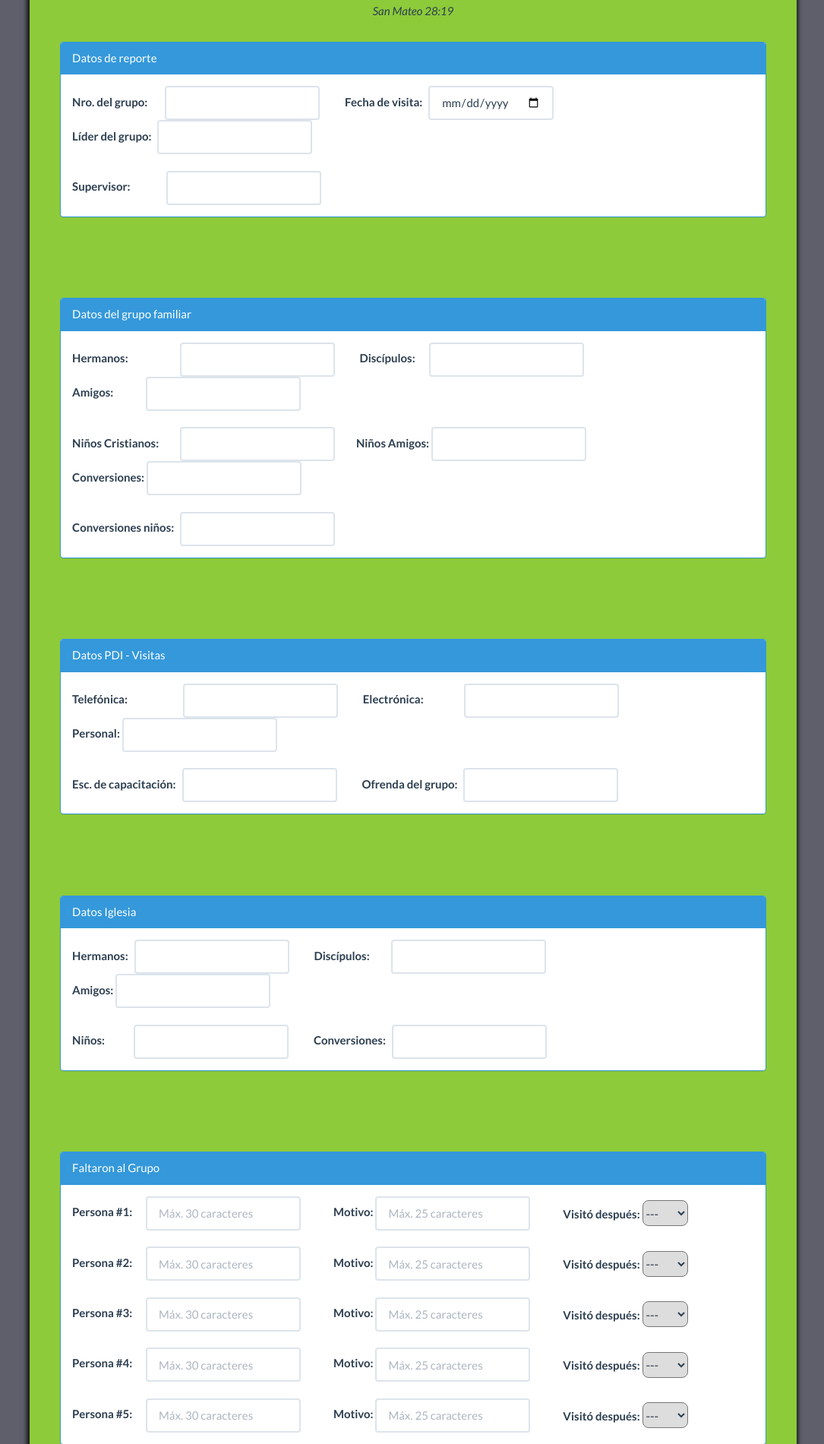
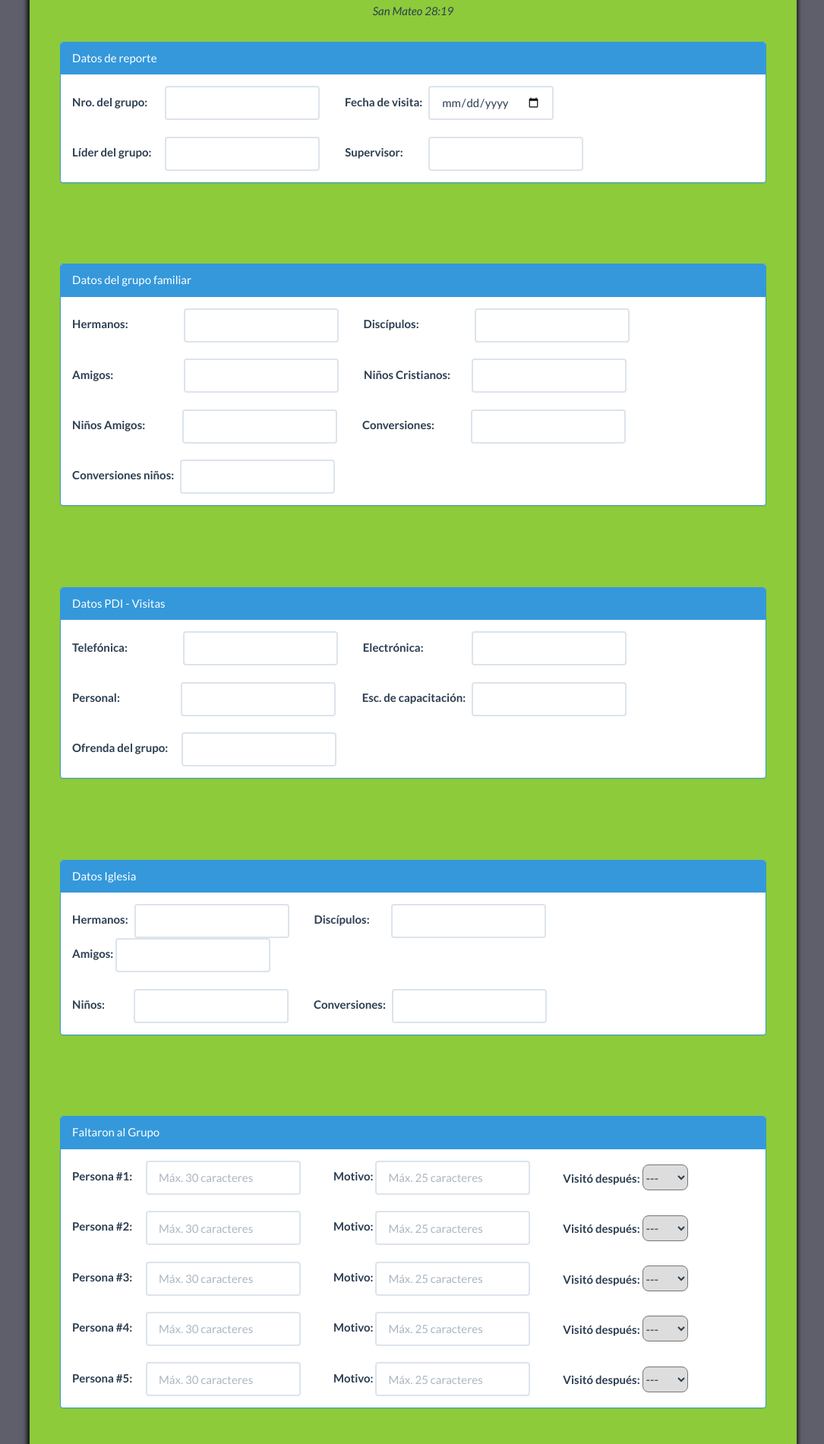
Before and after one commit to salocin0430/SGE, a Django app: page /grupos/crear in a window 1280 px wide. Shown: the part 303-2204 px from the top of the page at 76% size, without its empty margins (96-1181 px from the left). Run offline with Django 3.2, Linux system fonts and the light colour scheme; a user stored in the database is signed in; parts of the project's set-up code (start-up, migrations or seed data) failed here and were passed over; some libraries are stand-ins or nearby versions.

Commit message:
Proyecto terminado con Graficas

```diff
--- a/apps/usuario/views.py
+++ b/apps/usuario/views.py
@@ -77,7 +77,6 @@ def info_usuario(self,pk):
 
 		p.setFont("Times-Bold", 19)
 		p.drawString(140, 760, u"INFORMACIÓN DE MEMBRESIA")
-		p.drawImage('static/imagenes/logo_pdf.png' , 480, 735, width=75, height=75)
 		y_nombre = 715
 		cadena=str(miembros.nombres)+ " "+ str(miembros.apellidos)
 		y_ocupacion = 0
@@ -160,7 +159,7 @@ def info_usuario(self,pk):
 			Story.append(foto)
 			foto.drawOn(p, 70, 600)
 		else:
-			p.drawImage('static/imagenes/Empty_profile/empty_profile.png', 70, 600, width=125, height=125)
+			p.drawImage('static/imagenes/logo_pdf.png', 70, 600, width=125, height=125)
 
 		styles = getSampleStyleSheet()
 		doc = SimpleDocTemplate("my_doc.pdf", pagesize=letter)
--- a/iglesia/urls.py
+++ b/iglesia/urls.py
@@ -27,14 +27,14 @@ from apps.usuario.views import pantallaInicio,mision
 
 urlpatterns = [
     url(r'^admin/', admin.site.urls),
-    path('', pantallaInicio, name='pantallaInicio'),
+
     path('mision', mision, name='mision'),
     url(r'^Registro_Membresia/', include('apps.usuario.urls')),
     path('usuario/', include ('apps.usuario.urls', namespace="usuario")),
     path('login/', include ('apps.login.urls', namespace="login")),
     path('asistencia/', include ('apps.asistencia.urls', namespace="asistencia")),
     path('grupos/', include ('apps.grupos.urls', namespace="grupos")),
-    url(r'^accounts/login/',login, {'template_name':'index.html'}, name='loginsession'),
+    url('',login, {'template_name':'index.html'}, name='loginsession'),
     url(r'^logout/',logout_then_login,name='logout'),
     url(r'^reset/password_reset', password_reset,
         {'template_name':'registration/password_reset_form.html',
--- a/templates/base/base.html
+++ b/templates/base/base.html
@@ -70,9 +70,6 @@
 		        <ul class="dropdown-menu">
 		          <li><a href="{% url 'usuario:usuario_listar' %}">Listar Membresia</a></li>
 		          <li><a href="{% url 'usuario:usuario_crear' %}">Registrar Membresia</a></li>
-		          <li class="divider"></li>
-		          <li><a href="{% url 'usuario:conyuge_hijos_listar' %}">Listar Parientes</a></li>
-		          <li><a href="{% url 'usuario:Conyuge_hijosListEdit' %}">Registrar Parientes</a></li>
 		        </ul>
 		        {% endif %}
 		      </li>
--- a/templates/grupos/grupos_formulario.html
+++ b/templates/grupos/grupos_formulario.html
@@ -47,15 +47,15 @@ function DameFecha(){
   <label class="classy" style="margin-right: 5px">Fecha de visita:</label>
     <input input type="date" class="form-control" style="margin-right: 30px" name="fecha_visita" min="1920-01-01" max="DameFecha()"  required>
   </div>
+  <br><br>
+	<div class="form-group">
+		<label class="classy" style="margin-right: 15px" >Líder del grupo:</label>
+	    <input type="text" class="form-control" style="margin-right: 30px" name="lider" required>
+  	</div>
+
 
 	<div class="form-group">
-		<label class="classy" style="margin-right: 5px" >Líder del grupo:</label>
-	    <input type="text" class="form-control" name="lider" required>
-  	</div>
-	<br><br>
-
-	<div class="form-group">
-    <label class="classy" style="margin-right: 45px">Supervisor:</label>
+    <label class="classy" style="margin-right: 30px">Supervisor:</label>
     <input type="text" class="form-control" name="supervisor" required>
   </div>
 </div>
@@ -67,33 +67,33 @@ function DameFecha(){
   <div class="panel-heading">Datos del grupo familiar</div>
   <div class="panel-body">
 	<div class="form-group">
-		<label class="classy" style="margin-right: 65px" >Hermanos:</label>
+		<label class="classy" style="margin-right: 70px" >Hermanos:</label>
 		<input type="number" class="form-control" style="margin-right: 30px" name="hermanos_familiar" required>
   	</div>
 
 	<div class="form-group">
-	    <label class="classy" style="margin-right: 15px" >Discípulos:</label>
+	    <label class="classy" style="margin-right: 70px" >Discípulos:</label>
 		<input type="number" class="form-control" style="margin-right: 30px" name="discipulos_familiar" required>
   	</div>
+	<br><br>
+	<div class="form-group">
+		<label class="classy" style="margin-right: 90px">Amigos:</label>
+	    <input type="number" class="form-control" style="margin-right: 30px"name="amigos_familiar"  required>
+  	</div>
 
-	<div class="form-group">
-		<label class="classy" style="margin-right: 40px">Amigos:</label>
-	    <input type="number" class="form-control" name="amigos_familiar"  required>
-  	</div>
-  	<br><br>
 
 	<div class="form-group">
 		<label class="classy" style="margin-right: 25px">Niños Cristianos:</label>
 		<input type="number" class="form-control" style="margin-right: 25px" name="niños_cristianos"  required>
   	</div>
-
+	<br><br>
   	<div class="form-group">
-		<label class="classy" >Niños Amigos:</label>
-		<input type="number" class="form-control" style="margin-right: 25px" name="niños_amigos"  required>
+		<label class="classy" style="margin-right: 46px">Niños Amigos:</label>
+		<input type="number" class="form-control" style="margin-right: 30px" name="niños_amigos"  required>
   	</div>
 
   	<div class="form-group">
-		<label class="classy" >Conversiones:</label>
+		<label class="classy" style="margin-right: 45px">Conversiones:</label>
 		<input type="number" class="form-control" name="conversiones_familiar"  required>
   	</div>
   	<br><br>
@@ -116,22 +116,22 @@ function DameFecha(){
   	</div>
 
 	<div class="form-group">
-		<label class="classy" style="margin-right: 50px" >Electrónica:</label>
+		<label class="classy" style="margin-right: 60px" >Electrónica:</label>
 		<input type="number" class="form-control" style="margin-right: 30px" name="electronica">
   	</div>
+<br><br>
+	<div class="form-group">
+		<label class="classy"style="margin-right: 77px">Personal:</label>
+	    <input type="number" style="margin-right: 32px" class="form-control" name="personal">
+  	</div>
 
-	<div class="form-group">
-		<label class="classy">Personal:</label>
-	    <input type="number" class="form-control" name="personal">
-  	</div>
-  	<br><br>
 	<div class="form-group">
 		<label class="classy" style="margin-right: 5px">Esc. de capacitación:</label>
 	    <input type="number" class="form-control" style="margin-right: 30px" name="esc_capacitacion">
   	</div>
-
+<br><br>
   	<div class="form-group">
-		<label class="classy" style="margin-right: 5px">Ofrenda del grupo:</label>
+		<label class="classy" style="margin-right: 15px">Ofrenda del grupo:</label>
 	    <input type="number" class="form-control" name="ofrenda_grupo">
   	</div>
  </div>
@@ -284,19 +284,16 @@ function DameFecha(){
   <div class="panel-body">
   <div class="form-group">
 		<label class="classy" >Nuevos convertidos: </label>
-	    <textarea class="form-control" name="nuevos_convertidos" style="margin-right: 40px" cols="40" rows="4"></textarea>
+	    <textarea class="form-control" name="nuevos_convertidos" style="margin-right: 0px" cols="40" rows="4"></textarea>
   </div>
-
+  <br><br>
   <div class="form-group">
-		<label class="classy" >Comentarios: </label>
+		<label class="classy" style="margin-right: 45px" >Comentarios: </label>
 	    <textarea class="form-control" name="comentarios" cols="40" rows="4"></textarea>
   	</div>
 </div>
 </div>
-</div>
-
-
-	<br><br><br><br>
+	<br><br>
 	<div class="row">
 		<div class="col-md-8 col-md-offset-2">
 			<div class="form-group">
@@ -308,6 +305,10 @@ function DameFecha(){
 			</div>
 		</div>
 	</div>
+</div>
+
+
+
 
 </form>
 
--- a/templates/user/user_edit_0.html
+++ b/templates/user/user_edit_0.html
@@ -7,7 +7,7 @@
 <h5 style="text-align: center"><em>         San Mateo 28:19</em></h5>
 
 <br><br><br>
-<form class="navbar-form navbar-left" role="search" method="POST" action="{% url 'login:editar'%}" autocomplete="off">{% csrf_token %}
+<form style="margin-top: -20px" class="navbar-form navbar-left" role="search" method="POST" action="{% url 'login:editar'%}" autocomplete="off">{% csrf_token %}
 	<div class="form-group">
 		<input type="text" class="form-control" placeholder="User" id="miBusqueda" name="value" required>
 		<input type="password" class="form-control" placeholder="Contraseña" id="miBusqueda" name="value1" required>
--- a/templates/vistas/Gestion_Grupos.html
+++ b/templates/vistas/Gestion_Grupos.html
@@ -9,10 +9,10 @@ Gestión de Grupos
 {% block content %}
 {% load staticfiles %}
 {% load static %}
-<p class="text-center" ><br><h1 style="text-align: center"><img src={% static "imagenes\logo2.png" %}>Sistema de Gestión Eclesiástico <em>(SGE)</em> <img src={% static "imagenes\logo120x120.png" %} /> </h1></p>
+<div ><img  style="margin-left: 45%; align-content: center;"src={% static "imagenes\logo120x120.png" %} /></div>
 
 <br>
-<p class="text-center" ><img src={% static "imagenes\Grupos\Add_grupo.png" %}/>
+<p class="text-center" ><img src={% static "imagenes\Grupos\Add_grupo.png" %} />
 	<img src={% static "imagenes\Grupos\espacio.png" %}  />
 	<img src={% static "imagenes\Grupos\listar_grupo.png" %}  /> </p>
 <br>
--- a/templates/vistas/Gestion_Miembros.html
+++ b/templates/vistas/Gestion_Miembros.html
@@ -9,10 +9,10 @@ Gestión de Miembros
 {% block content %}
 {% load staticfiles %}
 {% load static %}
-<p class="text-center" ><br><h1 style="text-align: center"><img src={% static "imagenes\logo2.png" %}>Sistema de Gestión Eclesiástico <em>(SGE)</em> <img src={% static "imagenes\logo120x120.png" %} /> </h1></p>
+<div ><img  style="margin-left: 45%; align-content: center;"src={% static "imagenes\logo120x120.png" %} /></div>
 
 <br>
-<p class="text-center" ><img src={% static "imagenes\Miembros\Add_2.png" %}/>
+<p class="text-center" ><img src={% static "imagenes\Miembros\Add_2.png" %} />
 	<img src={% static "imagenes\Miembros\espacio.png" %}  />
 	<img src={% static "imagenes\Miembros\listar_2.png" %}  /> </p>
 <br>
```
Also changed, not shown: static/login/design.css (+8 -0 lines), templates/usuario/perfil_otro_2.html (+2 -49 lines), templates/usuario/usuario_form.html (+22 -25 lines), db.sqlite3, 1 other file.
